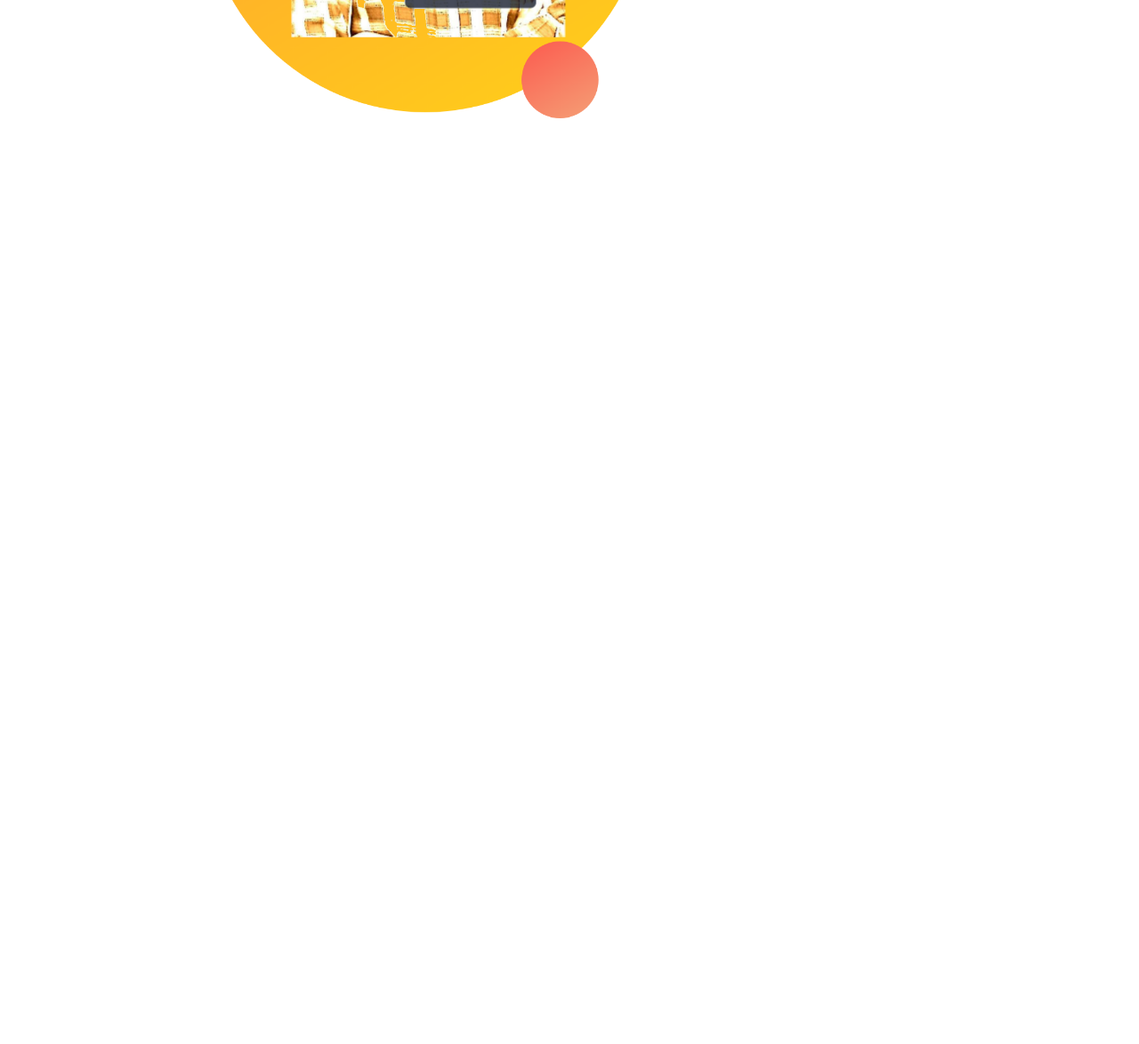
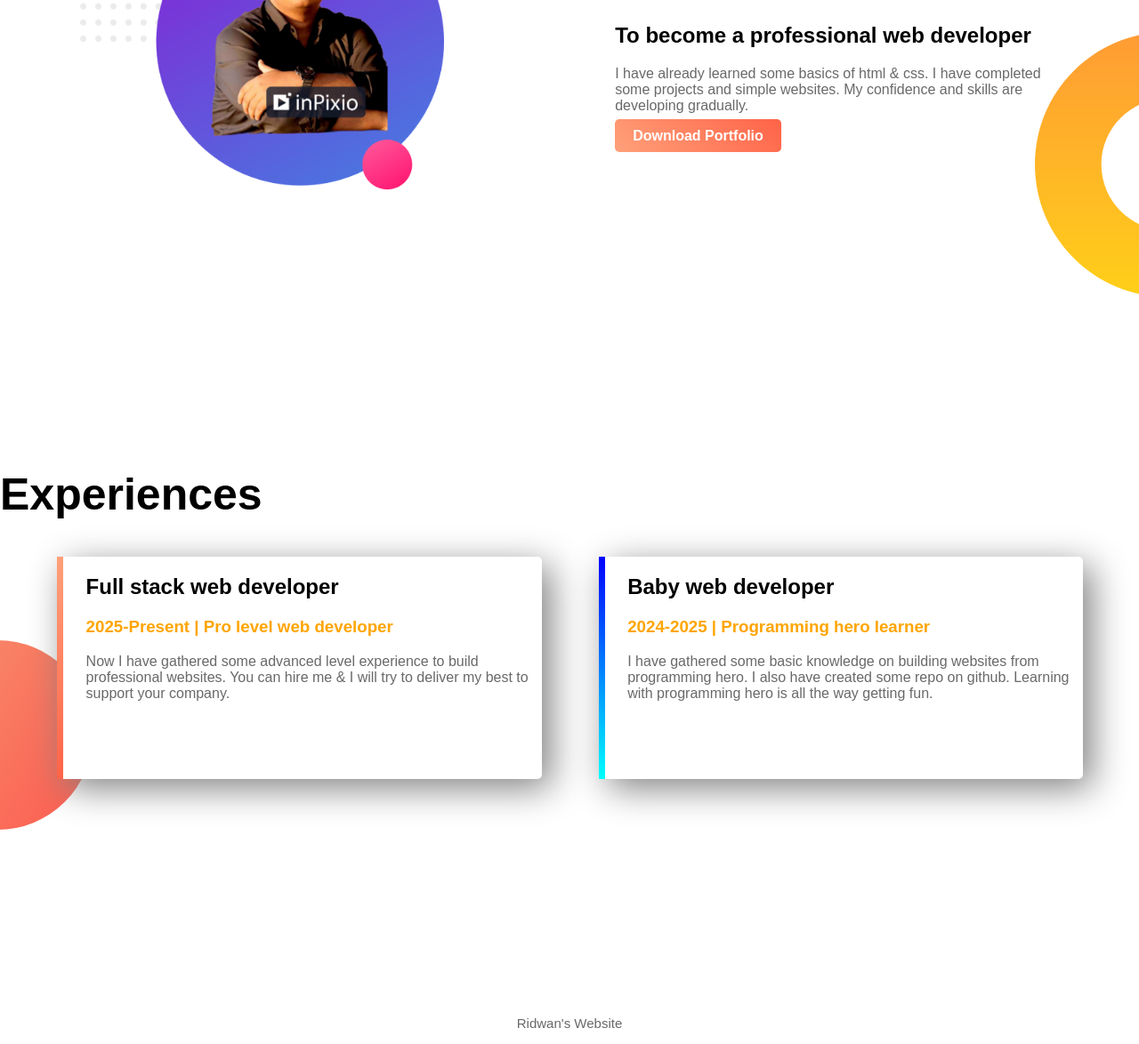
Before and after one commit to Ridwanite/web-portfolio, a plain HTML site: page index.html in a window 1280 px wide. Shown: the part 715-1889 px from the top of the page at 89% size. Before the commit the page ends 852 px from the top, so only its background shows below. Drawn offline with Linux system fonts and the light colour scheme.

Commit message:
finished website

```diff
--- a/index.html
+++ b/index.html
@@ -8,16 +8,44 @@
     <link rel="stylesheet" href="style.css">
 </head>
 <body>
-    <section>
+    <section class="top-banner">
     <div class="half-width">
     <h1>Welcome to</h1>
-    <h1><span class="name-highlight">Ridwan's</span> website</h1>
+    <h1><span class="orange-highlight">Ridwan's</span> Website</h1>
     <h3>Professional web developer</h3>
     <p>Web development nowadays has become a highly demanding career. so i want to become a pro web developer and pursue my dreams.</p>
+    <a class="link-button" target="_blank" href="https://github.com/Ridwanite/web-portfolio"> Hire Me</a>
     </div>
     <div class="half-width">
     <img src="Print Images/image 11.png" alt="">
     </div>
     </section>
+    <section class="dream-area">
+        <div class="half-width">
+            <img src="Print Images/image 12.png" alt="">
+        </div>
+        <div class="half-width">
+            <h1>Big Dream</h1>
+            <h2>To become a professional web developer</h2>
+            <p>I have already learned some basics of html & css. I have completed some projects and simple websites. My confidence and skills are developing gradually.</p>
+            <a class="link-button" target="_blank" href="https://github.com/Ridwanite/web-portfolio">Download Portfolio</a>
+        </div>
+    </section>
+    <section class="experience-area">
+        <h1>Experiences</h1>
+        <div id="full-stack" class="half-width single-experience">
+            <h2>Full stack web developer</h2>
+            <h3 class="orange-highlight">2025-Present | Pro level web developer</h3>
+            <p>Now I have gathered some advanced level experience to build professional websites. You can hire me & I will try to deliver my best to support your company.</p>
+        </div>
+        <div id="baby-web" class="half-width single-experience">
+            <h2>Baby web developer</h2>
+            <h3 class="orange-highlight">2024-2025 | Programming hero learner</h3>
+            <p>I have gathered some basic knowledge on building websites from programming hero. I also have created some repo on github. Learning with programming hero is all the way getting fun.</p>
+        </div>
+    </section>
+    <footer>
+        <p>Ridwan's Website</p>
+    </footer>
 </body>
 </html>
--- a/style.css
+++ b/style.css
@@ -1,18 +1,68 @@
 body{
+    margin:0%;
     font-family: "Poppins", sans-serif;
 }
 h1{
     font-size: 50px;
 }
-.name-highlight{
+p{
+    color: dimgray;
+}
+.orange-highlight{
     color:orange;
 }
 .half-width{
-    width:50%;
+    width: 40%;
     float:left;
     margin-left: 5%;
     padding-left: 2%;
 }
 .half-width img{
-    width:100%;
+    width:80%;
 }
+.top-banner{
+    background-image: url(Images/top-banner.png);
+    background-repeat:no-repeat;
+}
+section{
+    height:500px;
+    padding-bottom: 100px;
+}
+.link-button{
+    text-decoration: none;
+    background-image: linear-gradient(45deg,lightsalmon,tomato);
+    padding: 10px 20px;
+    border-radius: 5px;
+    color: white;
+    font-weight: 700;
+}
+.dream-area{
+    background-image: url("Images/dream-bg.png");
+    background-repeat: no-repeat;
+    background-position: right;
+}
+.single-experience{
+    box-shadow: 10px 10px 40px gray;
+    border-radius: 5px;
+    height: 50%;
+    background-color: white;
+}
+.experience-area{
+    background-image: url(Images/exp-bg.png);
+    background-repeat: no-repeat;
+    background-position: left;
+}
+#full-stack{
+    border-left: 7px solid;
+    border-image: linear-gradient(180deg,lightsalmon,tomato);
+    border-image-slice: 1;
+}
+#baby-web{
+    border-left: 7px solid;
+    border-image: linear-gradient(180deg,blue,cyan);
+    border-image-slice: 1;
+}
+footer p{
+    text-align: center;
+    font-size: 15px;
+}
```
Also changed, not shown: Print Images/1 (5)_inPixio.png (added), Print Images/image 12.png (added).
